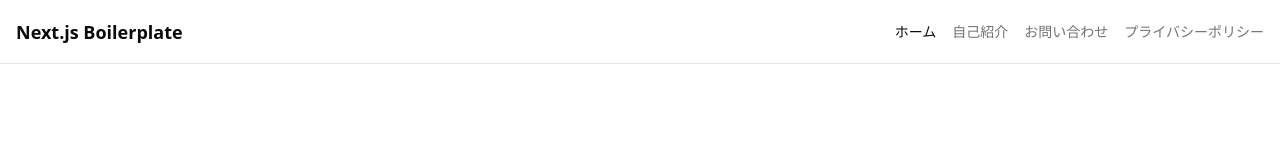
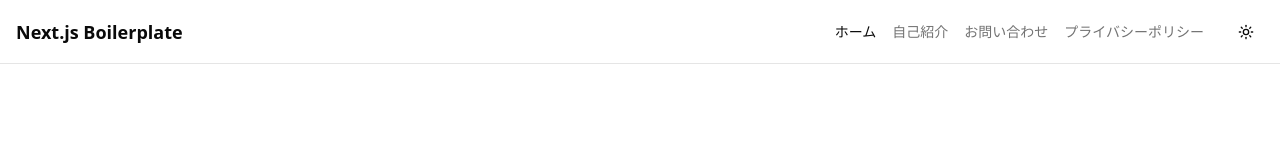
Before and after one commit to takunagai/nextjs-boilerplate, a Next.js app: page / in a window 1280 px wide. Shown: the top 160 px of the page. Built offline with nearby package versions, Linux system fonts and the light colour scheme.

Commit message:
統合: ルートレイアウトとヘッダーにテーマ切替機能を追加

```diff
--- a/src/app/layout.tsx
+++ b/src/app/layout.tsx
@@ -3,6 +3,7 @@ import { Geist, Geist_Mono } from "next/font/google";
 import { Footer } from "@/components/layout/footer";
 import { Header } from "@/components/layout/header";
 import { ScrollToTop } from "@/components/ui/scroll-to-top";
+import { ThemeProvider } from "@/components/theme/theme-provider";
 import "./globals.css";
 
 const geistSans = Geist({
@@ -26,9 +27,15 @@ export default function RootLayout({
 	children: React.ReactNode;
 }>) {
 	return (
-		<html lang="ja">
+		<html lang="ja" suppressHydrationWarning>
 			<body
 				className={`${geistSans.variable} ${geistMono.variable} antialiased`}
+			>
+				<ThemeProvider
+					attribute="class"
+					defaultTheme="light"
+					enableSystem
+					disableTransitionOnChange
 				>
 					<div className="flex flex-col min-h-screen">
 						<Header
@@ -46,6 +53,7 @@ export default function RootLayout({
 						<Footer />
 						<ScrollToTop />
 					</div>
+				</ThemeProvider>
 			</body>
 		</html>
 	);
--- a/src/components/layout/header.tsx
+++ b/src/components/layout/header.tsx
@@ -7,6 +7,7 @@ import * as React from "react";
 
 import { SITE_NAME } from "@/lib/constants";
 import { cn } from "@/lib/utils";
+import { ThemeSwitcher } from "@/components/theme/theme-switcher";
 import { DesktopNavigation } from "./header/desktop-navigation";
 import { MobileNavigation } from "./header/mobile-navigation";
 
@@ -153,14 +154,24 @@ export function Header({
 					{/* デスクトップメニュー */}
 					<DesktopNavigation
 						items={navItems}
-						rightContent={rightContent}
+						rightContent={
+							<div className="flex items-center gap-2">
+								<ThemeSwitcher />
+								{rightContent}
+							</div>
+						}
 						breakpointClass={breakpointClass}
 					/>
 
 					{/* モバイルメニュートグル */}
 					<MobileNavigation
 						items={navItems}
-						rightContent={rightContent}
+						rightContent={
+							<div className="flex items-center gap-2 mt-4">
+								<ThemeSwitcher />
+								{rightContent}
+							</div>
+						}
 						isOpen={isOpen}
 						setIsOpen={setIsOpen}
 						isDesktop={isDesktop}
```
Lines whose indentation alone changed are shown as unchanged.
